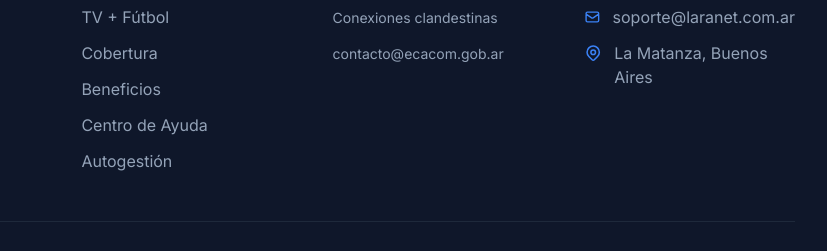
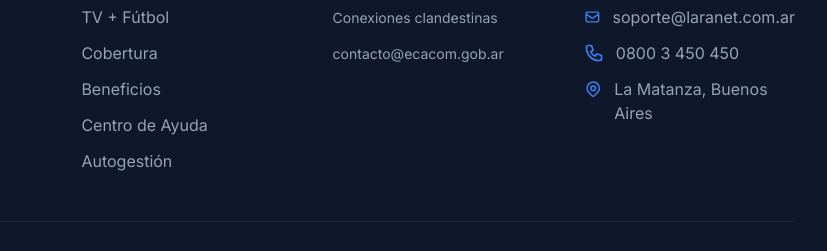
Before and after one commit to agustinSC2034/LARANET, a plain HTML site: page ayuda/index.html in a window 1280 px wide. Shown: the part 2621-2872 px from the top of the page, 453-1280 px from the left. Drawn offline with nearby package versions, Linux system fonts and the light colour scheme.

Commit message:
Add support phone number to contact list
Insert a new contact entry with phone SVG and number (0800 3 450 450) into the contact sections of index.html and ayuda/index.html. This adds a telephone support option alongside the existing email/address entries using the same Tailwind/CSS markup for consistent styling.

```diff
--- a/ayuda/index.html
+++ b/ayuda/index.html
@@ -996,6 +996,12 @@
                             </svg>
                             soporte@laranet.com.ar
                         </li>
+                        <li class="flex items-center text-slate-400">
+                            <svg class="w-5 h-5 mr-3 text-blue-500" fill="none" stroke="currentColor" viewBox="0 0 24 24">
+                                <path stroke-linecap="round" stroke-linejoin="round" stroke-width="2" d="M3 5a2 2 0 012-2h3.28a1 1 0 01.948.684l1.498 4.493a1 1 0 01-.502 1.21l-2.257 1.13a11.042 11.042 0 005.516 5.516l1.13-2.257a1 1 0 011.21-.502l4.493 1.498a1 1 0 01.684.949V19a2 2 0 01-2 2h-1C9.716 21 3 14.284 3 6V5z"/>
+                            </svg>
+                            0800 3 450 450
+                        </li>
                         <li class="flex items-start text-slate-400">
                             <svg class="w-5 h-5 mr-3 text-blue-500 mt-0.5" fill="none" stroke="currentColor" viewBox="0 0 24 24">
                                 <path stroke-linecap="round" stroke-linejoin="round" stroke-width="2" d="M17.657 16.657L13.414 20.9a1.998 1.998 0 01-2.827 0l-4.244-4.243a8 8 0 1111.314 0z"/>
```
Also changed, not shown: index.html (+6 -0 lines).
